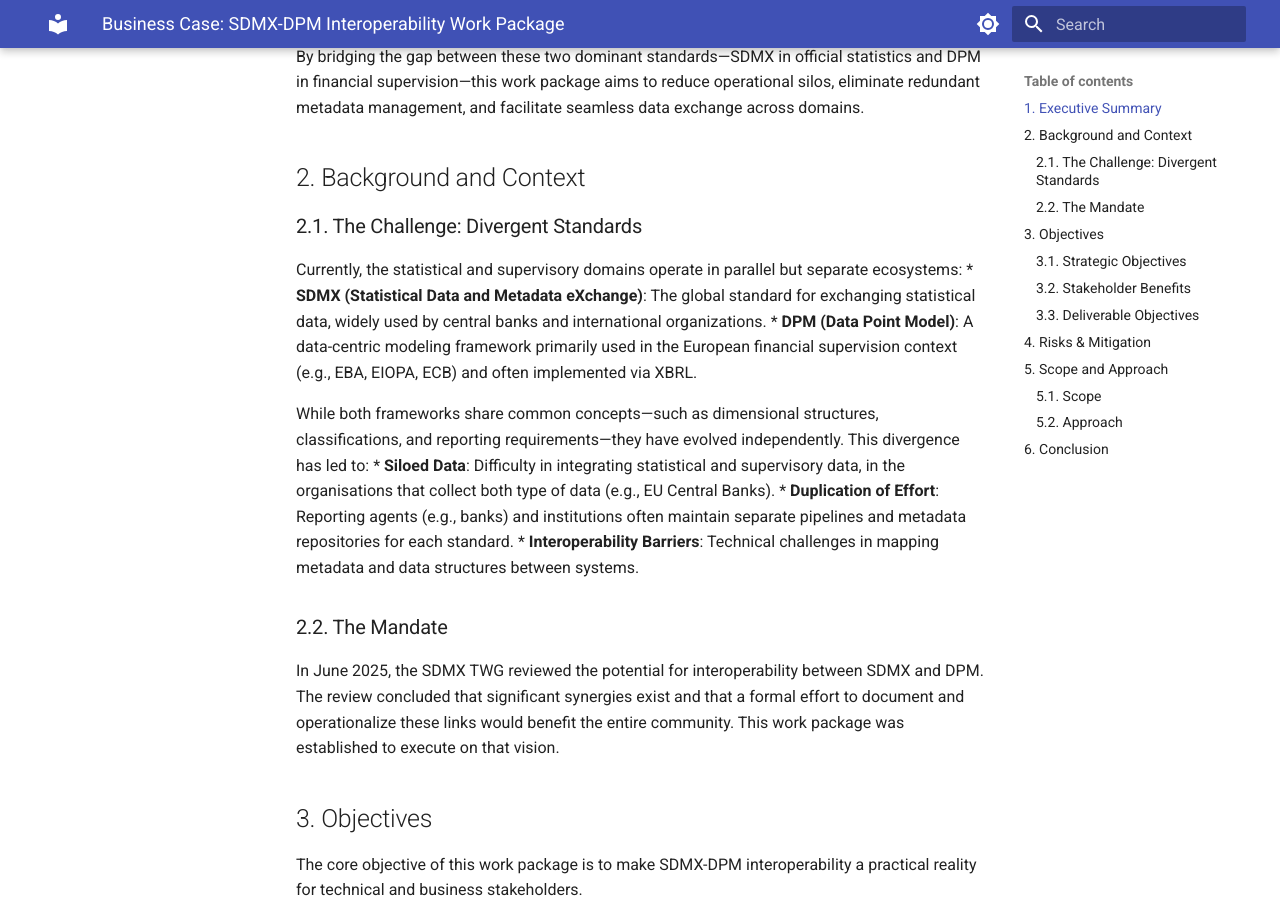
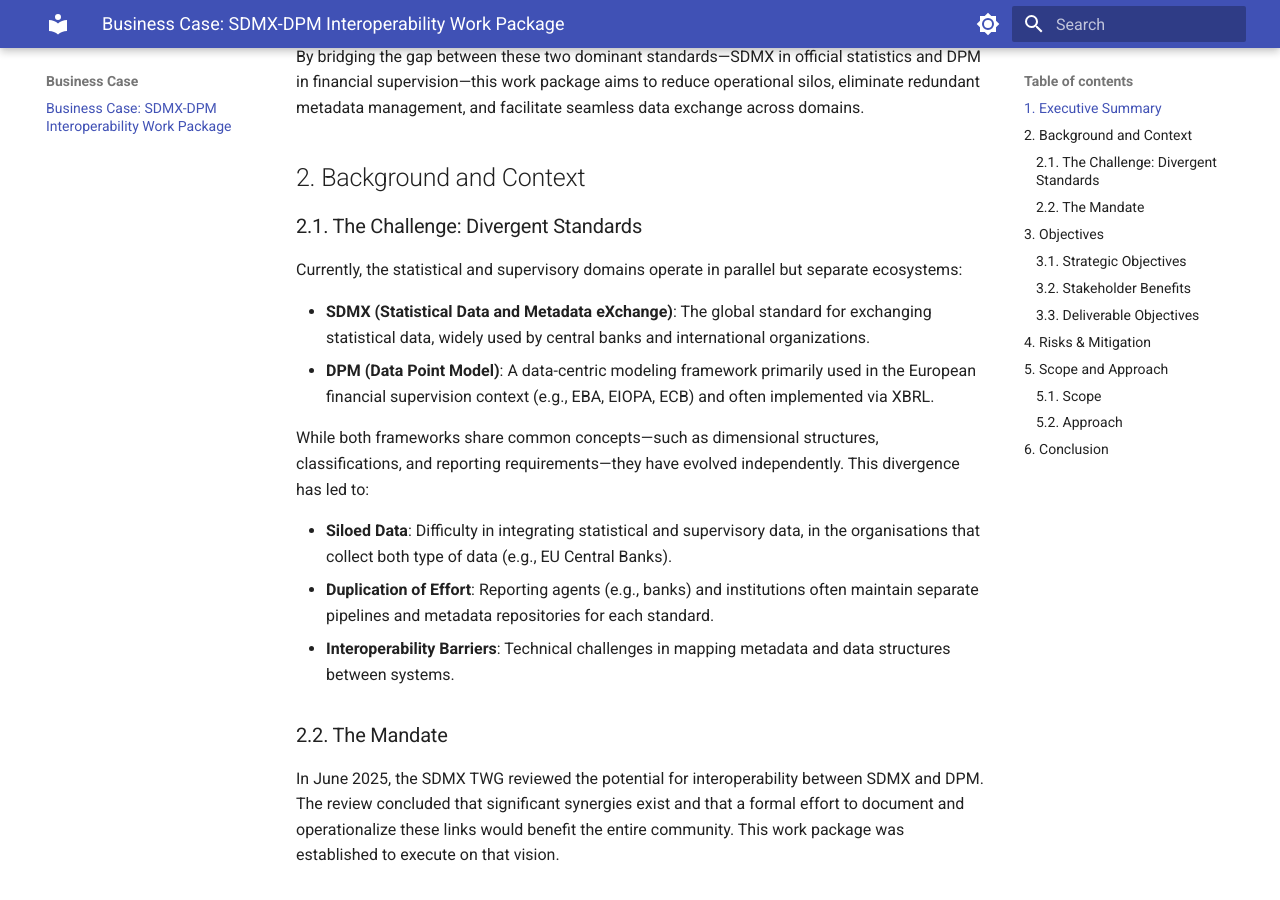
Before and after one commit to sdmx-twg/wp-sdmx-dpm, an MkDocs documentation site: the page built from docs/business-case/business-case-draft.md, in a window 1280 px wide and 900 px high, scrolled down 395 px. Built offline with MkDocs 1.6.1 and Material for MkDocs 9.7.7, drawn with Linux system fonts in a browser that asks for light colours; some of the changed text lies outside the part shown.

Commit message:
Format fixing

```diff
--- a/docs/business-case/business-case-draft.md
+++ b/docs/business-case/business-case-draft.md
@@ -10,14 +10,15 @@ By bridging the gap between these two dominant standards—SDMX in official stat
 
 ### 2.1. The Challenge: Divergent Standards
 Currently, the statistical and supervisory domains operate in parallel but separate ecosystems:
-*   **SDMX (Statistical Data and Metadata eXchange)**: The global standard for exchanging statistical data, widely used by central banks and international organizations.
-*   **DPM (Data Point Model)**: A data-centric modeling framework primarily used in the European financial supervision context (e.g., EBA, EIOPA, ECB) and often implemented via XBRL.
+
+- **SDMX (Statistical Data and Metadata eXchange)**: The global standard for exchanging statistical data, widely used by central banks and international organizations.
+- **DPM (Data Point Model)**: A data-centric modeling framework primarily used in the European financial supervision context (e.g., EBA, EIOPA, ECB) and often implemented via XBRL.
 
 While both frameworks share common concepts—such as dimensional structures, classifications, and reporting requirements—they have evolved independently. This divergence has led to:
-*   **Siloed Data**: Difficulty in integrating statistical and supervisory data, in the organisations that collect both type of data (e.g., EU Central Banks).
-*   **Duplication of Effort**: Reporting agents (e.g., banks) and institutions often maintain separate pipelines and metadata repositories for each standard.
-*   **Interoperability Barriers**: Technical challenges in mapping metadata and data structures between systems.
 
+- **Siloed Data**: Difficulty in integrating statistical and supervisory data, in the organisations that collect both type of data (e.g., EU Central Banks).
+- **Duplication of Effort**: Reporting agents (e.g., banks) and institutions often maintain separate pipelines and metadata repositories for each standard.
+- **Interoperability Barriers**: Technical challenges in mapping metadata and data structures between systems.
 
 
 ### 2.2. The Mandate
@@ -34,9 +35,11 @@ The core objective of this work package is to make SDMX-DPM interoperability a p
 * **Support Future Convergence**: Support a convergence path for next releases of both SDMX and DPM methodologies..
 
 > **Example Use Case 1: The Central Bank with single metadata repository**
+
 > Consider a central bank that currently maintains two separate metadata repositories for statistical and prudential data, and even separate metadata-driven reporting systems because of lack of common metadata. By adopting the SDMX-DPM interoperability framework, the bank can combine the two metadata repositories into a single one, and even combine the two reporting systems into a single one.
 
 > **Example Use Case 2: The Unified Reporting Pipeline**
+
 > Consider a commercial bank that currently maintains two separate reporting engines: one for statistical reports (SDMX) and another for prudential supervision (DPM/XBRL). By adopting the SDMX-DPM interoperability framework, the bank can map its internal data once to a unified model. From this single source, it can automatically generate valid reports for both domains, significantly reducing maintenance costs and the risk of data inconsistencies.
 
 ### 3.2. Stakeholder Benefits
@@ -51,6 +54,7 @@ The framework delivers targeted value across the ecosystem:
 
 ### 3.3. Deliverable Objectives
 The work package is committed to producing tangible assets:
+
 1.  **Business Case**: A formalized articulation of the value proposition (this document).
 2.  **Model Relationship Documentation**: Detailed technical mapping of SDMX 3.0 components to DPM 2.0 elements (and vice versa).
 3.  **Transformation Guidance**: Practical algorithms and examples for converting metadata and data between formats (including SDMX-CSV and XBRL-CSV).
@@ -71,16 +75,18 @@ To ensure the success of this initiative, the following risks have been identifi
 
 ### 5.1. Scope
 The work package will focus on:
-*   **Conceptual Alignment**: Mapping high-level concepts (Dimensions, Attributes, Measures vs. Key/Fact Variables).
-*   **Technical Mapping**: Defining precise transformation rules between **SDMX Information Model (v3.1)** and **DPM Metamodel (v2.0)**.
-*   **Data Formats**: Addressing interoperability at the data instance level, specifically between SDMX and XBRL-CSV.
-*   **Communication**: Translating technical findings into accessible content for a broad audience.
+
+- **Conceptual Alignment**: Mapping high-level concepts (Dimensions, Attributes, Measures vs. Key/Fact Variables).
+- **Technical Mapping**: Defining precise transformation rules between **SDMX Information Model (v3.1)** and **DPM Metamodel (v2.0)**.
+- **Data Formats**: Addressing interoperability at the data instance level, specifically between SDMX and XBRL-CSV.
+- **Communication**: Translating technical findings into accessible content for a broad audience.
 
 ### 5.2. Approach
 The project follows a collaborative, phased approach:
-*   **Consolidation**: Leveraging existing expert knowledge and the June 2025 presentation as a baseline.
-*   **Development**: Drafting technical documents and validating them within the TWG and with DPM experts.
-*   **Publication**: Disseminating findings via a dedicated GitHub-based website to ensure accessibility and community engagement.
+
+- **Consolidation**: Leveraging existing expert knowledge and the June 2025 presentation as a baseline.
+- **Development**: Drafting technical documents and validating them within the TWG and with DPM experts.
+- **Publication**: Disseminating findings via a dedicated interoperability website to ensure accessibility and community engagement.
 
 ## 6. Conclusion
 
--- a/mkdocs.yml
+++ b/mkdocs.yml
@@ -69,7 +69,7 @@ nav:
   - Home: index.md
   - Concept Note: concept-note.md
   - Business Case:
-      - business-case/index.md
+      - business-case/business-case-draft.md
   - Models Relationships:
       - models-relationships/index.md
   - Transformation Guidelines:
```
Also changed, not shown: docs/business-case/index.md (deleted, +0 -1 lines), 1 other file.
